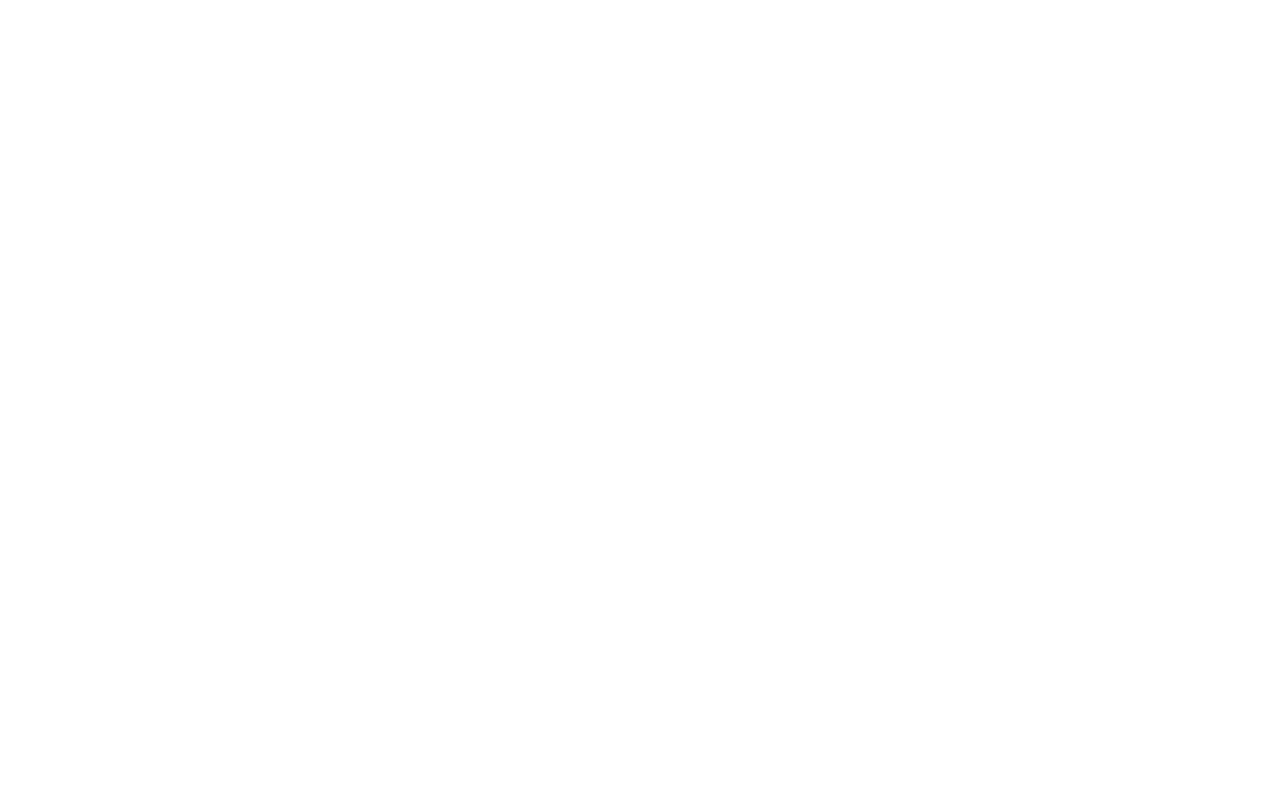
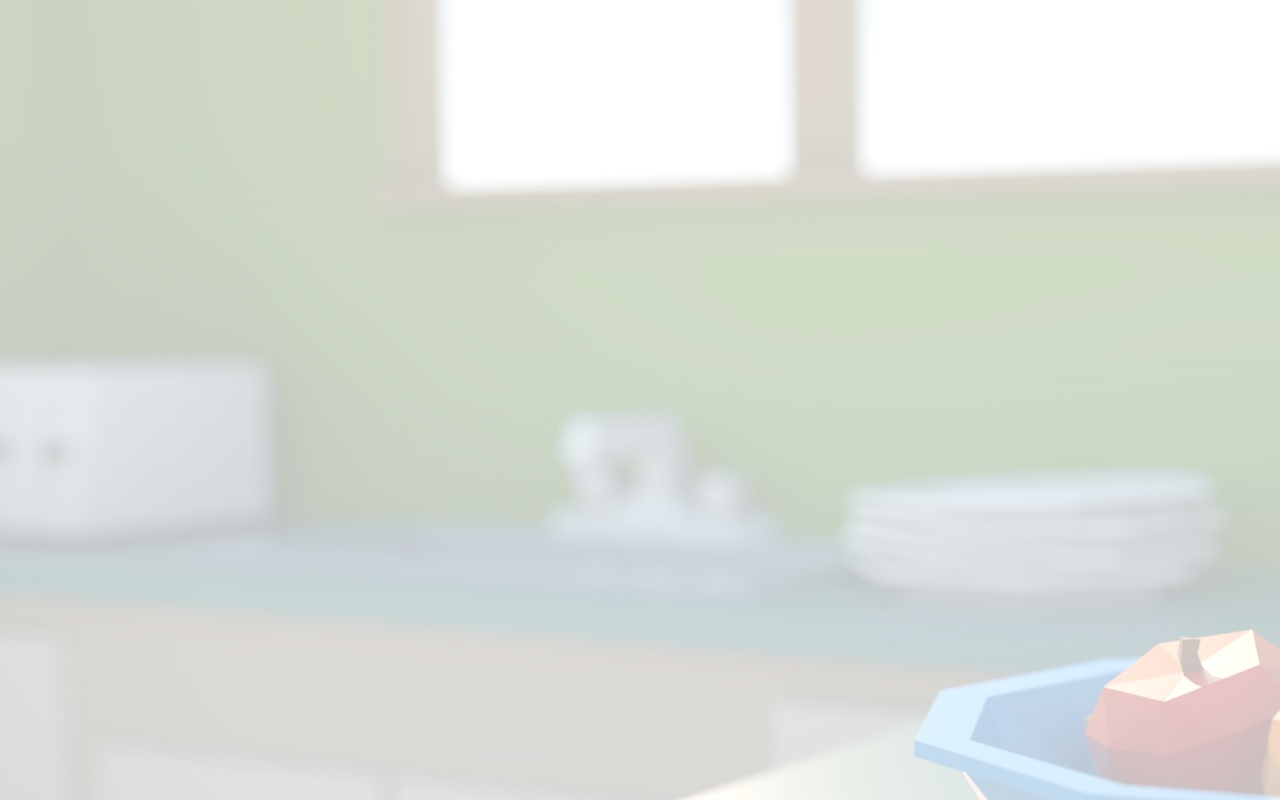
Before and after one commit to g1eb/ramz-prototype, a React (Create React App) app: page / in a window 1280 px wide. Built offline with nearby package versions, Linux system fonts and the light colour scheme.

Commit message:
Render backgorund component inside the app.

```diff
--- a/src/App.js
+++ b/src/App.js
@@ -1,11 +1,11 @@
 import React from 'react'
+import Background from './components/Background'
 import './styles/app.css'
 
 class App extends React.Component {
   render() {
     return (
-      <div className="App">
-      </div>
+      <Background />
     );
   }
 }
```
